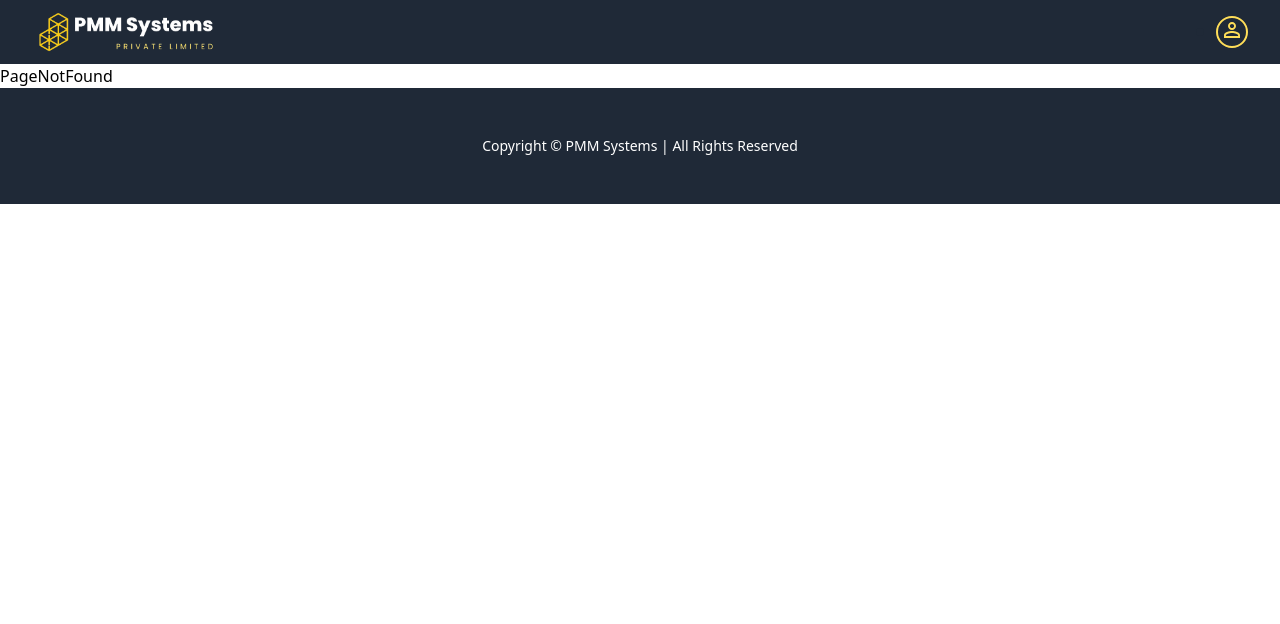
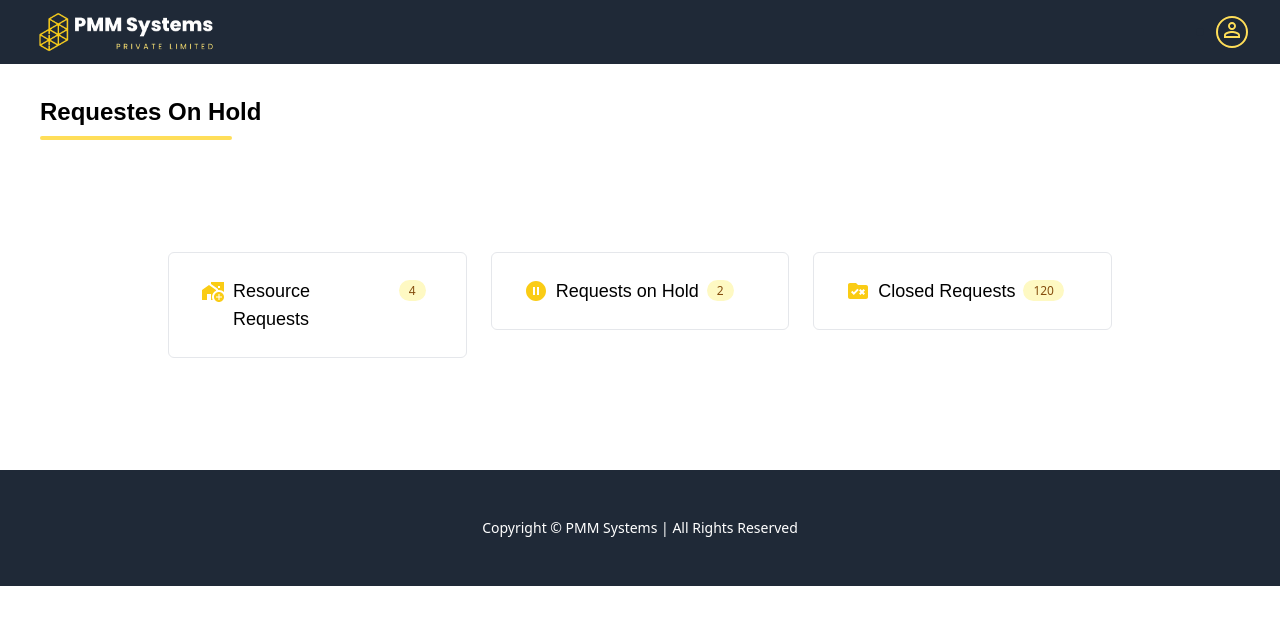
Before and after one commit to Harish1611/Pharma-Medical-Management-System, a React (Create React App) app: page /raw-material-resources/resource-on-hold in a window 1280 px wide. Shown: the top 624 px of the page. Built offline with nearby package versions, Linux system fonts and the light colour scheme.

Commit message:
New: created component structure for Resource request, request on hold & closed request with tab like functionalty

```diff
--- /dev/null
+++ b/src/Components/RawMaterialResources/ResourceRequests/ClosedRequests.jsx
@@ -0,0 +1,16 @@
+import React from 'react';
+import TopResourceCards from './TopResourceCards';
+import HeadingOne from '../../UiComponents/HeadingOne';
+
+const ClosedRequests = () => {
+    return (
+        <div>
+        <HeadingOne headText="Closed Requests" />
+        <div className="mx-4 my-10 sm:mx-40 sm:my-20">
+            <TopResourceCards />
+            </div>
+        </div>
+    );
+}
+
+export default ClosedRequests;
--- /dev/null
+++ b/src/Components/RawMaterialResources/ResourceRequests/RequestsOnHold.jsx
@@ -0,0 +1,16 @@
+import React from "react";
+import TopResourceCards from "./TopResourceCards";
+import HeadingOne from "../../UiComponents/HeadingOne";
+
+const RequestsOnHold = () => {
+  return (
+    <div>
+      <HeadingOne headText="Requestes On Hold" />
+      <div className="mx-4 my-10 sm:mx-40 sm:my-20">
+        <TopResourceCards />
+      </div>
+    </div>
+  );
+};
+
+export default RequestsOnHold;
--- a/src/Components/RawMaterialResources/ResourceRequests/ResourceRequests.jsx
+++ b/src/Components/RawMaterialResources/ResourceRequests/ResourceRequests.jsx
@@ -4,58 +4,15 @@ import PauseCircleFilledIcon from '@mui/icons-material/PauseCircleFilled';
 import AddHomeWorkIcon from "@mui/icons-material/AddHomeWork";
 import RuleFolderIcon from '@mui/icons-material/RuleFolder';
 import HeadingOne from "../../UiComponents/HeadingOne";
+import TopResourceCards from "./TopResourceCards";
 const ResourceRequests = () => {
   return (
     <div>
       <HeadingOne headText="Resource Requests" />
       <div className="mx-4 my-10 sm:mx-40 sm:my-20">
-        <Grid container spacing={1} className="py-8">
-          <Grid item md={4} xs={12}>
-            <div className=" text-left border rounded-md py-6 px-6 mx-2 sm:p-6  hover:-translate-y-1  hover:shadow-md cursor-pointer flex  align-middle overflow-hidden">
-              <div className="text-yellow-400 mx-2">
-                <AddHomeWorkIcon />
-              </div>
-              <h2 className=" font-medium font-poppins text-sm sm:text-lg   ">
-                Resource Requests
-              </h2>
-              <div className="mx-2">
-                <span class="bg-yellow-100 text-yellow-800 text-xs font-medium me-2 px-2.5 py-0.5 rounded-full dark:bg-yellow-900 dark:text-yellow-300">
-                  4
-                </span>
-              </div>
-            </div>
-          </Grid>
-          <Grid item md={4} xs={12}>
-            <div className=" text-left border rounded-md py-6 px-6 mx-2 sm:p-6  hover:-translate-y-1  hover:shadow-md cursor-pointer flex  align-middle overflow-hidden">
-              <div className="text-yellow-400 mx-2">
-                <PauseCircleFilledIcon />
-              </div>
-              <h2 className=" font-medium font-poppins text-sm sm:text-lg   ">
-                Requests on Hold
-              </h2>
-              <div className="mx-2">
-                <span class="bg-yellow-100 text-yellow-800 text-xs font-medium me-2 px-2.5 py-0.5 rounded-full dark:bg-red-900 dark:text-red-300">
-                  2
-                </span>
-              </div>
-            </div>
-          </Grid>
-          <Grid item md={4} xs={12}>
-            <div className=" text-left border rounded-md py-6 px-6 mx-2 sm:p-6  hover:-translate-y-1  hover:shadow-md cursor-pointer flex  align-middle overflow-hidden">
-              <div className="text-yellow-400 mx-2">
-                <RuleFolderIcon />
-              </div>
-              <h2 className=" font-medium font-poppins text-sm sm:text-lg   ">
-                Closed Requests
-              </h2>
-              <div className="mx-2">
-                <span class="bg-yellow-100 text-yellow-800 text-xs font-medium me-2 px-2.5 py-0.5 rounded-full dark:bg-green-700 dark:text-green-300">
-                  120
-                </span>
-              </div>
-            </div>
-          </Grid>
-        </Grid>
+
+        <TopResourceCards />
+
       </div>
     </div>
   );
--- /dev/null
+++ b/src/Components/RawMaterialResources/ResourceRequests/TopResourceCards.jsx
@@ -0,0 +1,67 @@
+import React from "react";
+import { Grid } from "@mui/material";
+import PauseCircleFilledIcon from '@mui/icons-material/PauseCircleFilled';
+import AddHomeWorkIcon from "@mui/icons-material/AddHomeWork";
+import RuleFolderIcon from '@mui/icons-material/RuleFolder';
+import HeadingOne from "../../UiComponents/HeadingOne";
+import { useNavigate } from "react-router-dom";
+
+const TopResourceCards = () => {
+
+    const navigate = useNavigate()
+    return (
+        <div>
+
+<Grid container spacing={1} className="py-8">
+          <Grid item md={4} xs={12}>
+            <div onClick={ () => navigate('/raw-material-resources/resource-requests/')}  className=" text-left border rounded-md py-6 px-6 mx-2 sm:p-6  hover:-translate-y-1  hover:shadow-md cursor-pointer flex  align-middle overflow-hidden">
+              <div className="text-yellow-400 mx-2">
+                <AddHomeWorkIcon />
+              </div>
+              <h2 className=" font-medium font-poppins text-sm sm:text-lg   ">
+                Resource Requests
+              </h2>
+              <div className="mx-2">
+                <span class="bg-yellow-100 text-yellow-800 text-xs font-medium me-2 px-2.5 py-0.5 rounded-full dark:bg-yellow-900 dark:text-yellow-300">
+                  4
+                </span>
+              </div>
+            </div>
+          </Grid>
+          <Grid item md={4} xs={12}>
+            <div  onClick={ () => navigate('/raw-material-resources/resource-on-hold/')} className=" text-left border rounded-md py-6 px-6 mx-2 sm:p-6  hover:-translate-y-1  hover:shadow-md cursor-pointer flex  align-middle overflow-hidden">
+              <div className="text-yellow-400 mx-2">
+                <PauseCircleFilledIcon />
+              </div>
+              <h2 className=" font-medium font-poppins text-sm sm:text-lg   ">
+                Requests on Hold
+              </h2>
+              <div className="mx-2">
+                <span class="bg-yellow-100 text-yellow-800 text-xs font-medium me-2 px-2.5 py-0.5 rounded-full dark:bg-red-900 dark:text-red-300">
+                  2
+                </span>
+              </div>
+            </div>
+          </Grid>
+          <Grid item md={4} xs={12}>
+            <div onClick={ () => navigate('/raw-material-resources/closed-resources/')} className=" text-left border rounded-md py-6 px-6 mx-2 sm:p-6  hover:-translate-y-1  hover:shadow-md cursor-pointer flex  align-middle overflow-hidden">
+              <div className="text-yellow-400 mx-2">
+                <RuleFolderIcon />
+              </div>
+              <h2 className=" font-medium font-poppins text-sm sm:text-lg   ">
+                Closed Requests
+              </h2>
+              <div className="mx-2">
+                <span class="bg-yellow-100 text-yellow-800 text-xs font-medium me-2 px-2.5 py-0.5 rounded-full dark:bg-green-700 dark:text-green-300">
+                  120
+                </span>
+              </div>
+            </div>
+          </Grid>
+        </Grid>
+
+        </div>
+    );
+}
+
+export default TopResourceCards;
--- a/src/Routes/ServiceRoutes.jsx
+++ b/src/Routes/ServiceRoutes.jsx
@@ -16,6 +16,8 @@ import Login from '../Pages/Login';
 import NewRawMaterial from '../Components/RawMaterialResources/NewRawMaterial';
 import AvailableResources from '../Components/RawMaterialResources/AvailableResources/AvailableResources';
 import ResourceRequests from '../Components/RawMaterialResources/ResourceRequests/ResourceRequests';
+import RequestsOnHold from '../Components/RawMaterialResources/ResourceRequests/RequestsOnHold';
+import ClosedRequests from '../Components/RawMaterialResources/ResourceRequests/ClosedRequests';
 
 const ServiceRoutes = () => {
   return (
@@ -35,6 +37,8 @@ const ServiceRoutes = () => {
             <Route path="/raw-material-resources/create-new-resource" element={<NewRawMaterial />}></Route>
             <Route path="/raw-material-resources/available-resources" element={<AvailableResources />}></Route>
             <Route path="/raw-material-resources/resource-requests" element={<ResourceRequests />}></Route>
+            <Route path="/raw-material-resources/resource-on-hold" element={<RequestsOnHold />}></Route>
+            <Route path="/raw-material-resources/closed-resources" element={<ClosedRequests />}></Route>
 
             <Route path="/research-development" element={<ResearchAndDevelopment />}></Route>
             <Route path="/profile" element={<Profile />}></Route>
```
